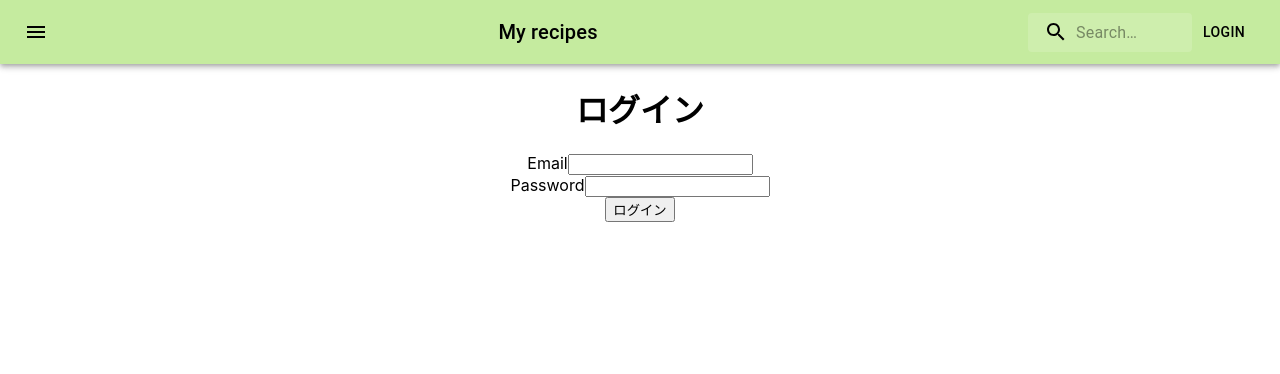
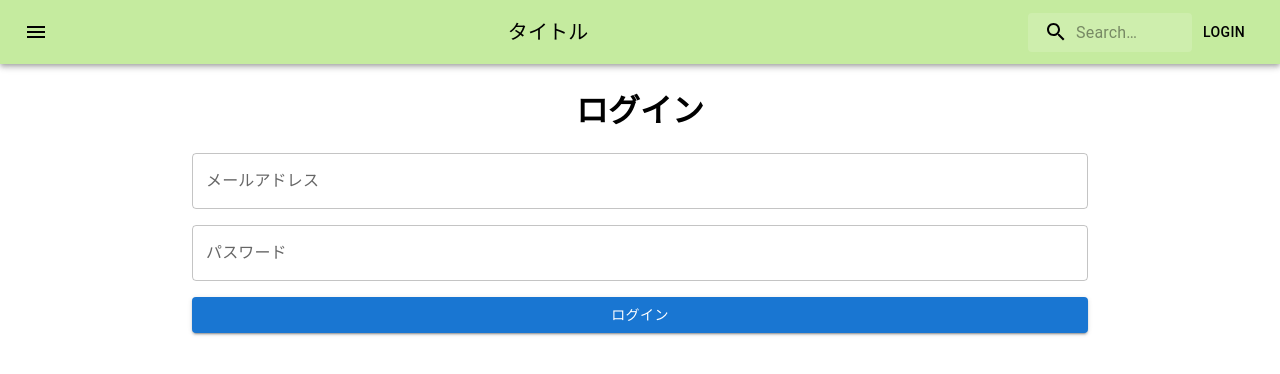
Before and after one commit to O-tips/hackU2023sp, a React (Create React App) app: page /SignIn in a window 1280 px wide. Shown: the top 374 px of the page. Built offline with nearby package versions, Linux system fonts and the light colour scheme.

Commit message:
辞書表示用ファイル追加、ファイル名変更

```diff
--- a/src/contents/App.jsx
+++ b/src/contents/App.jsx
@@ -3,15 +3,15 @@ import '../App.css';
 import React from 'react';
 import Home from './Home';
 import AddRecipes from './AddRecipes';
-import Recipe from './Recipe';
+import Recipe from './Read_pdf';
 import SignIn from './SignIn';
 import SignUp from './SignUp';
 import Header from './Header';
 import Background from '../assets/background.jpg';
 
-
-
 import { BrowserRouter, Routes, Route, useNavigate, useLocation, Link} from "react-router-dom";
+import Read_pdf from './Read_pdf';
+import Word_dic from './Word_dic';
 
 function App() {
 
@@ -22,7 +22,8 @@ function App() {
       <Routes>
         <Route path="/" element={<Home />} />
         <Route path="/addRecipes" element={<AddRecipes />} />
-        <Route path="/recipe" element={<Recipe />} />
+        <Route path="/Read_pdf" element={<Read_pdf />} />
+        <Route path="/Word_dic" element={<Word_dic />} />
         <Route path="/SignIn" element={<SignIn />} />
         <Route path="/SignUp" element={<SignUp />} />
       </Routes>
--- a/src/contents/Header.jsx
+++ b/src/contents/Header.jsx
@@ -142,7 +142,7 @@ function Header() {
 
                 </React.Fragment>
                 <Typography variant="h6" component="div" sx={{ flexGrow: 1 }}>
-                    My recipes
+                    タイトル
                 </Typography>
                 <Search>
                     <SearchIconWrapper>
--- /dev/null
+++ b/src/contents/Read_pdf.jsx
@@ -0,0 +1,11 @@
+import logo from '../logo.svg';
+import '../App.css';
+import React from 'react';
+
+import { BrowserRouter, Routes, Route, useNavigate, useLocation, Link} from "react-router-dom";
+
+function Read_pdf() {
+    return (<>Read_pdf</>);
+}
+
+export default Read_pdf;
--- a/src/contents/SignIn.jsx
+++ b/src/contents/SignIn.jsx
@@ -1,32 +1,24 @@
 import logo from '../logo.svg';
 import '../App.css';
 import React from 'react';
-import { Button } from '@mui/material';
-import { useForm } from 'react-hook-form';
-
+import { Button,Grid,Box,TextField,Stack } from '@mui/material';
 import { BrowserRouter, Routes, Route, useNavigate, useLocation, Link} from "react-router-dom";
 
 function SignIn() {
 
-const { register, handleSubmit } = useForm();
-const onSubmit = (data) => console.log(data);
     return (
-    <>
-    <div className="App">
-    <h1>ログイン</h1>
-    <form onSubmit={handleSubmit(onSubmit)}>
-      <div>
-        <label htmlFor="email">Email</label>
-        <input id="email" {...register('email')} />
-      </div>
-      <div>
-        <label htmlFor="password">Password</label>
-        <input id="password" {...register('password')} type="password" />
-      </div>
-      <button type="submit">ログイン</button>
-    </form>
-  </div>
-  </>
+      <>
+      <h1>ログイン</h1>
+      <Grid container direction="column" alignItems="center">
+      <Box sx={{ width: '70%' }}>
+      <Stack spacing={2}>
+        <TextField id="outlined-basic" label="メールアドレス" variant="outlined" />
+        <TextField id="outlined-basic" label="パスワード" variant="outlined" />
+        <Button variant="contained">ログイン</Button>
+      </Stack>
+    </Box>
+    </Grid>
+      </>
 );
 }
 export default SignIn;
--- a/src/contents/SignUp.jsx
+++ b/src/contents/SignUp.jsx
@@ -1,18 +1,25 @@
 import logo from '../logo.svg';
 import '../App.css';
 import React from 'react';
-import { Button } from '@mui/material';
-import { useForm } from 'react-hook-form';
+import { Button,Grid,Box,TextField,Stack } from '@mui/material';
 import { BrowserRouter, Routes, Route, useNavigate, useLocation, Link} from "react-router-dom";
 
 function SignUp() {
-    return (<>
 
-    メールアドレス
-
-    パスワード
-
-    </>);
+    return (
+    <>
+      <h1>新規登録</h1>
+      <Grid container direction="column" alignItems="center">
+      <Box sx={{ width: '70%' }}>
+      <Stack spacing={2}>
+        <TextField id="outlined-basic" label="メールアドレス" variant="outlined" />
+        <TextField id="outlined-basic" label="パスワード" variant="outlined" />
+        <Button variant="contained">新規登録</Button>
+      </Stack>
+    </Box>
+    </Grid>
+    </>
+    );
 }
 
 export default SignUp;
--- a/src/contents/Recipe.jsx
+++ b/src/contents/Word_dic.jsx
@@ -4,7 +4,7 @@ import React from 'react';
 
 import { BrowserRouter, Routes, Route, useNavigate, useLocation, Link} from "react-router-dom";
 
-function Recipe() {
-    return (<>Recipe</>);
+function Word_dic() {
+    return (<>Word_dic</>);
 }
-export default Recipe;
+export default Word_dic;
```
